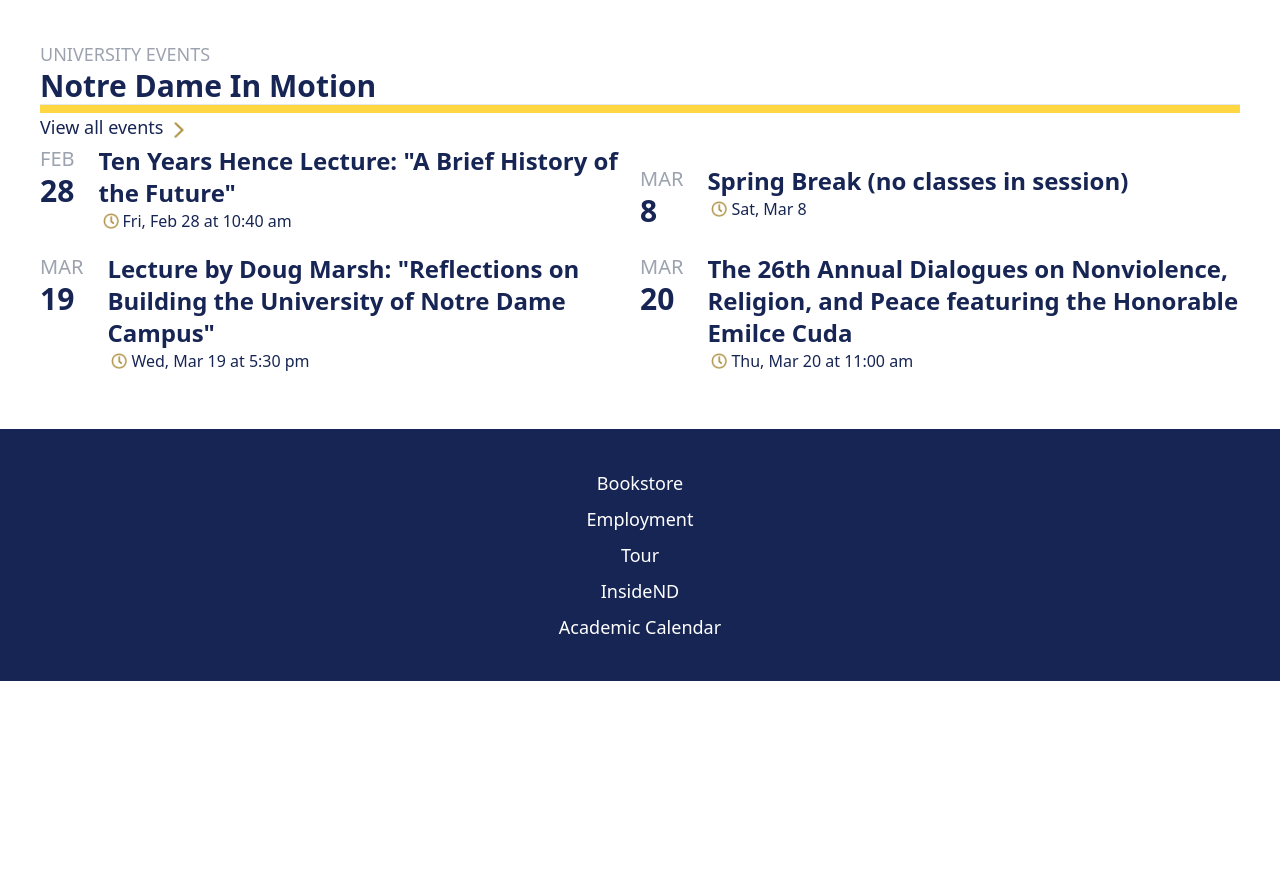
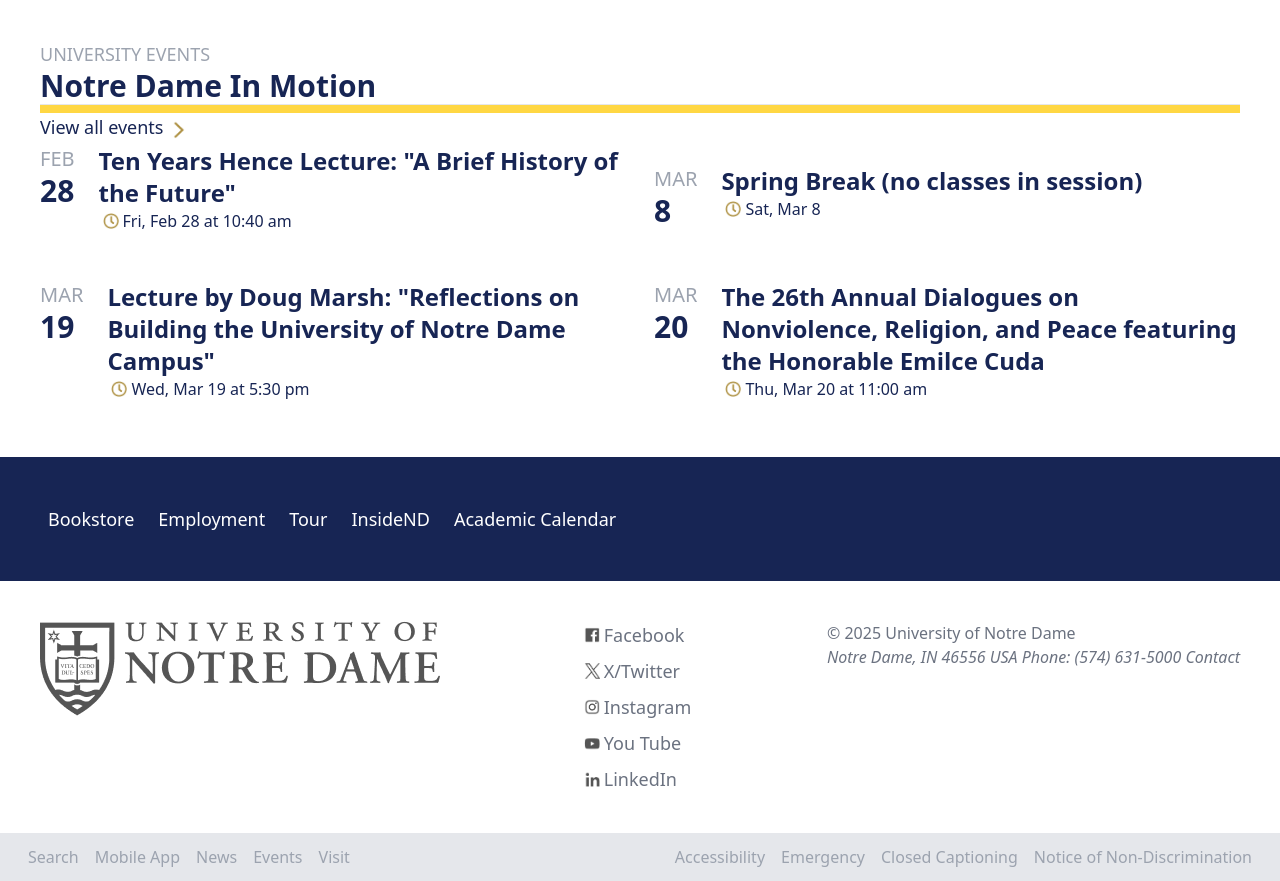
Before and after one commit to sjamillah/TheGymGate_TailwindCSS_Cloning, a website: page build/index.html in a window 1280 px wide. Before the commit the page ends 800 px from the top, so only its background shows below. Drawn offline with Linux system fonts and the light colour scheme.

Commit message:
footer section

```diff
--- a/build/index.html
+++ b/build/index.html
@@ -32,7 +32,7 @@
           </div>
         </div>
         <!-- article 1 -->
-        <div id="articles" class="grid grid-cols-1 md:grid grid-cols-2 space-y-5">
+        <div id="articles" class="grid grid-cols-1 md:grid grid-cols-2 space-y-5 gap-7">
           <article class="flex gap-6">
             <div id="date" class="">
               <p class="font-light text-xl text-gray-400">FEB</p>
@@ -126,15 +126,68 @@
       </section>
 
       <!-- School content section -->
-       <section class="flex flex-col md:flex bg-blue-950 p-10 text-center text-white font-normal text-lg gap-2">
+       <section class="flex flex-col md:flex-row bg-blue-950 p-12 text-center text-white font-normal text-lg gap-6 md:align-center md:justify-center lg:align-start lg:justify-start lg:right-5">
         <a href="#bookstore">Bookstore</a>
         <a href="#employment">Employment</a>
         <a href="#tour">Tour</a>
         <a href="#insidend">InsideND</a>
         <a href="#calendar">Academic Calendar</a>
        </section>
+
     </main>
 
-    <footer></footer>
+    <footer class="relative">
+        <!-- Contact section -->
+        <section class="p-10 font-normal text-gray-500">
+            <div class="flex flex-col md:flex-row lg:flex-row gap-5 md:justify-between">
+                <img src="image/logo.png" alt="logo" class="w-1/3 h-1/3">
+                <div id="contact" class="flex flex-col md:flex lg:flex gap-2 font-light text-lg">
+                        <a href="#facebook" class="flex gap-3">
+                            <img src="image/facebook.png" alt="fb-icon" class="w-4 h-4 translate-x-2 translate-y-1.5">Facebook
+                        </a>
+                    <a href="#X/Twitter" class="flex gap-3">
+                        <img src="image/twitter.png" alt="fb-icon" class="w-4 h-4 translate-x-2 translate-y-1.5">X/Twitter
+                    </a>
+                    <a href="#instagram" class="flex gap-3">
+                        <img src="image/instagram.png" alt="fb-icon" class="w-4 h-4 translate-x-2 translate-y-1.5">Instagram
+                    </a>
+                    <a href="#youTube" class="flex gap-3">
+                        <img src="image/youtube.png" alt="fb-icon" class="w-4 h-4 translate-x-2 translate-y-1.5">You Tube
+                    </a>
+                    <a href="#LinkedIn" class="flex gap-3">
+                        <img src="image/linkedin.png" alt="fb-icon" class="w-4 h-4 translate-x-2 translate-y-1.5">LinkedIn
+                    </a>
+                </div>
+                <div class="flex flex-col">
+                    <p>&copy; 2025 University of Notre Dame</p>
+                    <address>
+                        Notre Dame, <span>IN</span> 46556 USA
+                        Phone: <span>(574) 631-5000</span>
+                        <span>Contact</span>
+                    </address>
+                </div>
+            </div>
+        </div>
+    </section>
+
+            <!-- Last part -->
+            <section class="bg-gray-200 p-3 text-gray-400 w-full">
+                <div class="flex flex-col md:flex-col lg:flex-row justify-between px-4 space-y-4 lg:space-y-0 lg:space-x-8">
+                    <div class="flex flex-col md:flex-col lg:flex-row gap-4 text-center lg:text-left">
+                        <a href="#search">Search</a>
+                        <a href="#mobileapp">Mobile App</a>
+                        <a href="#news">News</a>
+                        <a href="#events">Events</a>
+                        <a href="#visit">Visit</a>
+                    </div>
+                    <div class="flex flex-col md:flex-col lg:flex-row gap-4 text-center lg:text-left">
+                        <a href="#accessibility">Accessibility</a>
+                        <a href="#emergency">Emergency</a>
+                        <a href="#closedcaptioning">Closed Captioning</a>
+                        <a href="#notice">Notice of Non-Discrimination</a>
+                    </div>
+                </div>
+            </section>
+    </footer>
   </body>
 </html>
```
Also changed, not shown: build/css/output.css, build/image/facebook.png (added), build/image/instagram.png (added), build/image/linkedin.png (added), build/image/logo.png (added), build/image/twitter.png (added), build/image/youtube.png (added).
